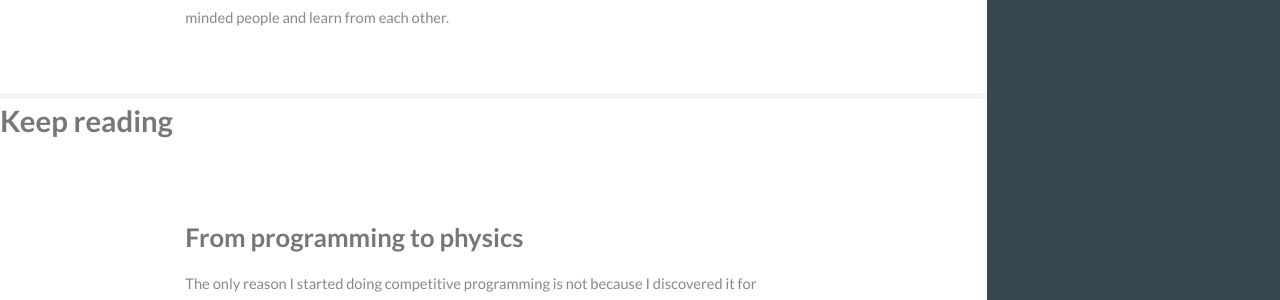
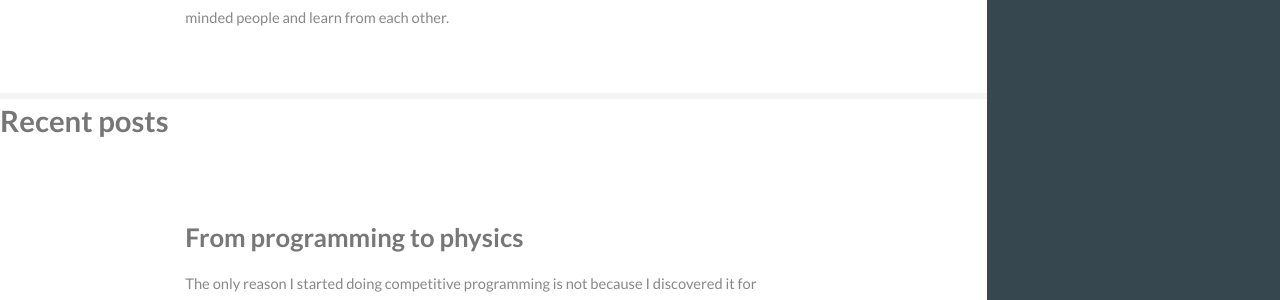
Before and after one commit to sofiabelen/sofiabelen.github.io, a Jekyll site: the page built from index.html, in a window 1280 px wide and 1395 px high. Shown: the part 639-939 px from the top of the window. Built offline with Jekyll 4.4.1, drawn with Linux system fonts in a browser that asks for light colours; the list of posts is cut into pages by our own code.

Commit message:
Remove limit from recentposts.html

```diff
--- a/_includes/recentposts.html
+++ b/_includes/recentposts.html
@@ -1,7 +1,7 @@
 <section>
-<header><h2>Keep reading</header></h2>
+<header><h2>Recent posts</header></h2>
 	<div class="container"><div class="features">
-        {% for post in site.posts limit: 10 %}
+        {% for post in site.posts %}
             {% include post_preview.html %}
         {% endfor %}
 	</div></div>
```
